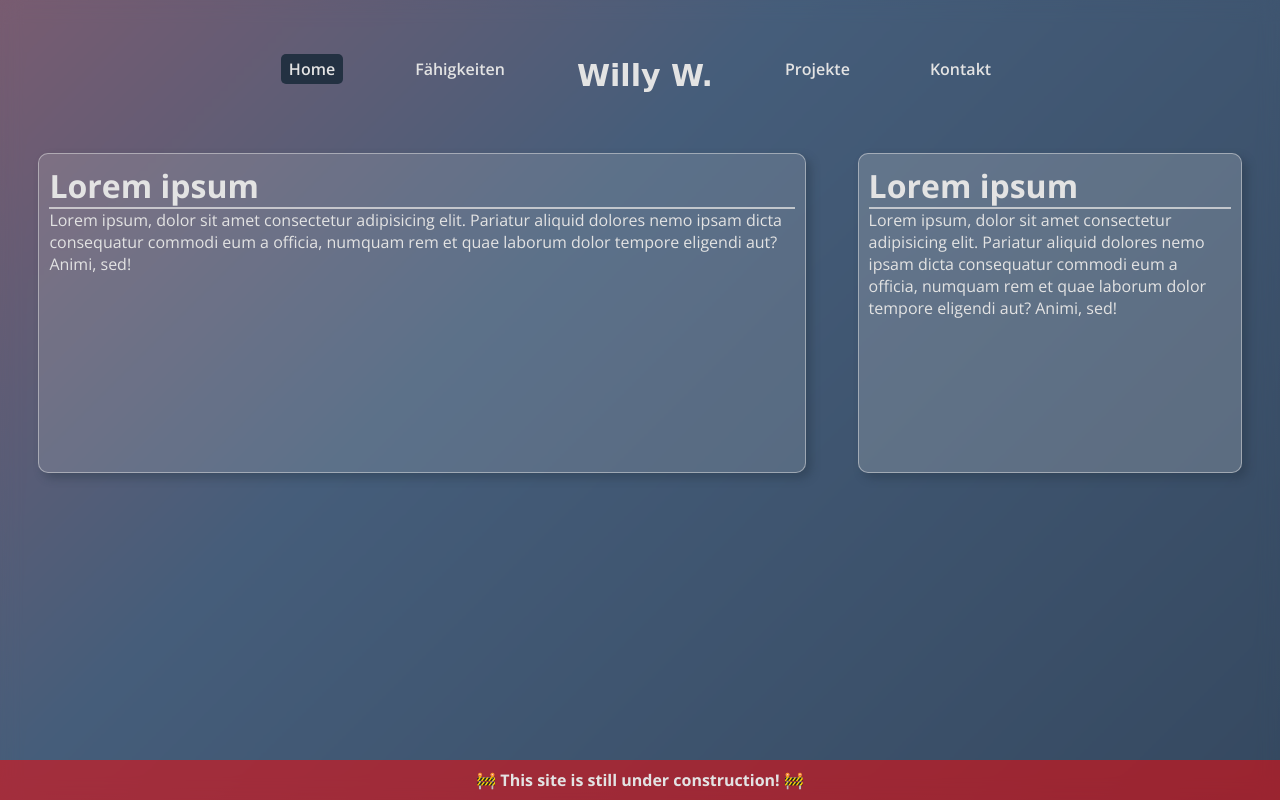
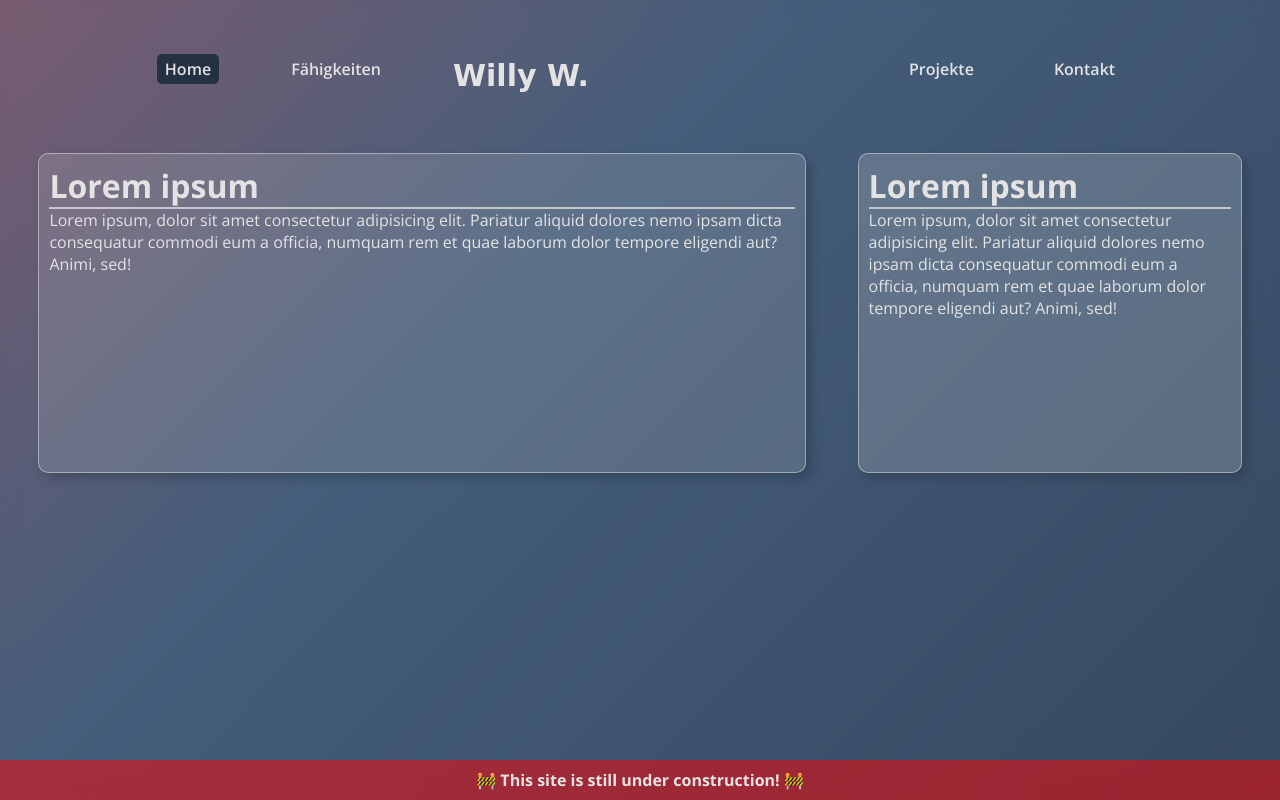
Before and after one commit to willywdev/willywdev.github.io, a plain HTML site: page index.html in a window 1280 px wide. Drawn offline with nearby package versions, Linux system fonts and the light colour scheme; a web font is replaced by a local one.

```diff
--- a/header.css
+++ b/header.css
@@ -22,6 +22,7 @@
     font-family: 'Carattere', cursive;
     font-size:50px;
     padding:0;
+    min-width:30vw;
 }
 
 .navigation-links {
```
